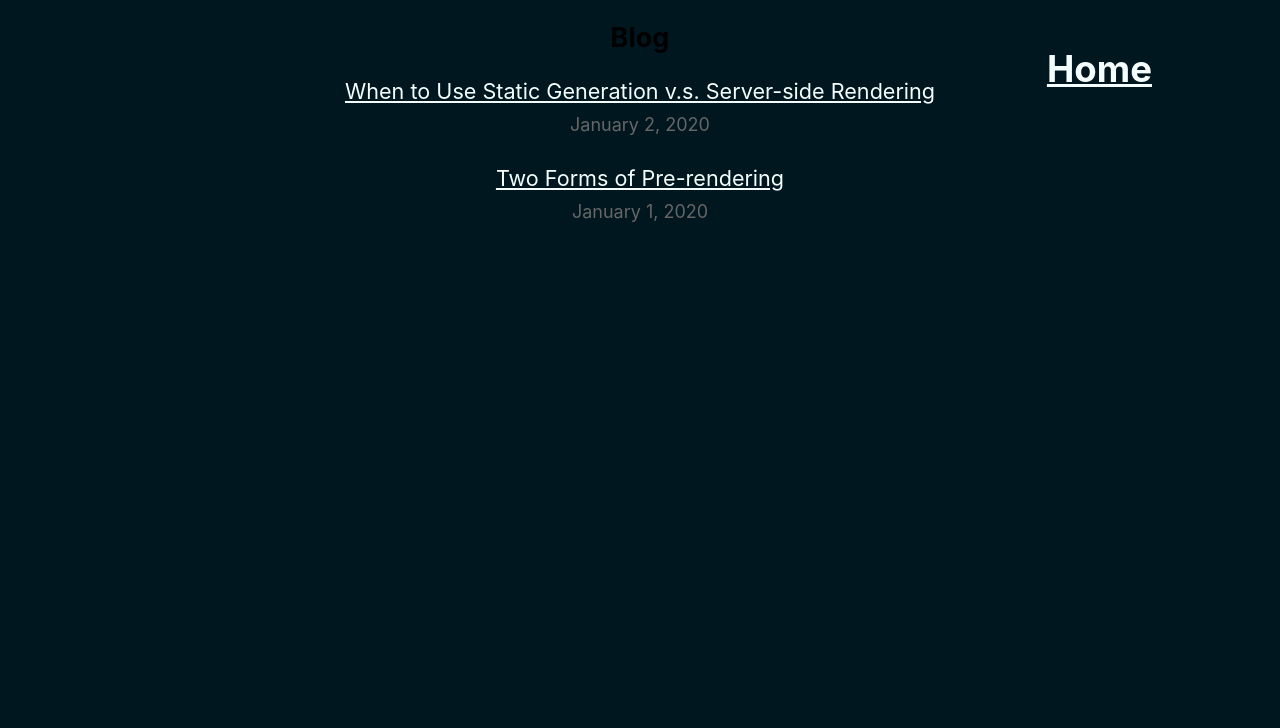
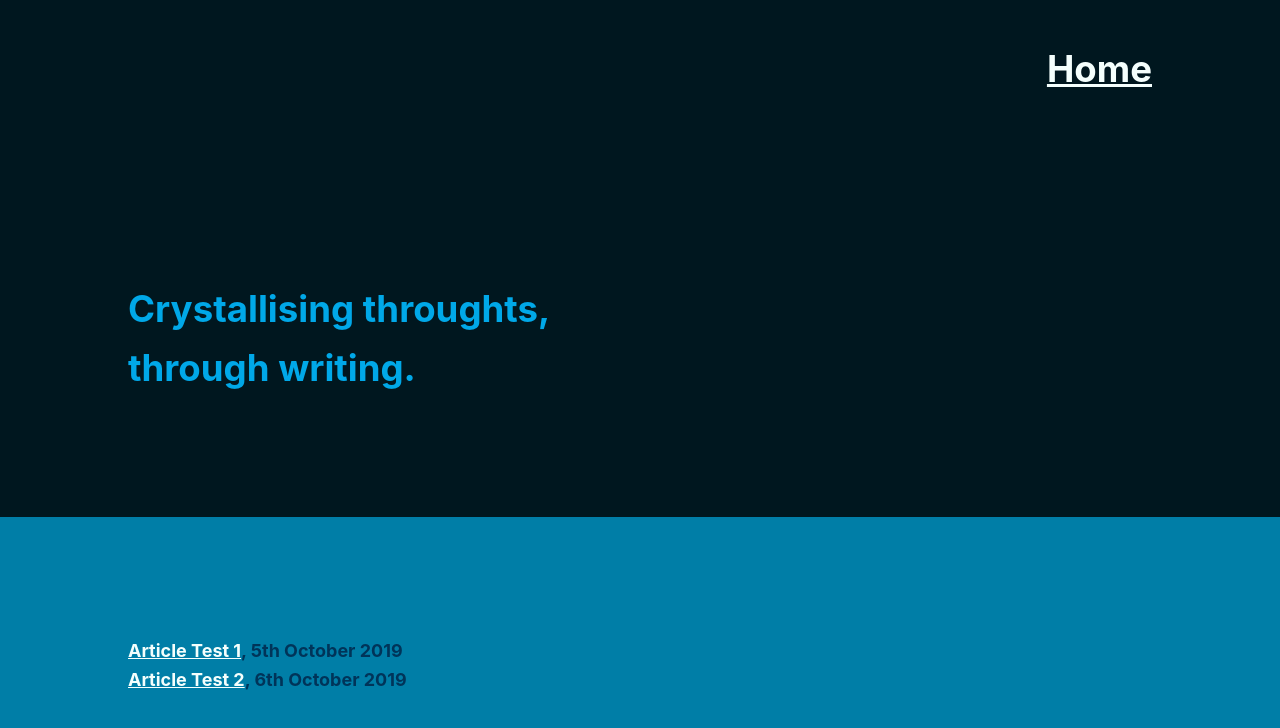
Before and after one commit to algaio/algaio.github.io, a Next.js app: page /blog in a window 1280 px wide. Shown: the top 728 px of the page. Built offline with nearby package versions, Linux system fonts and the light colour scheme.

Commit message:
FEAT : (blog) migrated the blog landing page from Gatsby
Fixed on issue on the posts template

```diff
--- /dev/null
+++ b/data/blogContent.json
@@ -0,0 +1,27 @@
+{
+  "title": "Segment data",
+  "content": [
+    {
+      "id": "segment-1",
+      "type": "indigo",
+      "text": ["Crystallising throughts,<br/>through writing."]
+    },
+    {
+      "id": "segment-1",
+      "type": "turquise",
+      "list": [
+        {
+          "href": "/article/?id=1",
+          "text": "Article Test 1",
+          "date": "5th October 2019"
+        },
+        {
+          "href": "/article/?id=2",
+          "text": "Article Test 2",
+          "date": "6th October 2019"
+        }
+      ],
+      "text": ["No available articles, <br/>but stay tuned!"]
+    }
+  ]
+}
--- a/pages/blog.tsx
+++ b/pages/blog.tsx
@@ -1,11 +1,22 @@
-import { GetStaticProps, GetStaticPaths } from "next";
+// Modules
 import Head from "next/head";
+import Link from "next/link";
+
+// Components
+import Date from "../components/Date";
 import Layout, { siteTitle } from "../components/Layout";
+import Segment from "../components/Segment";
+
+// Data
+import { getSortedPosts } from "../lib/posts";
+import { content } from "../data/blogContent.json";
+
+// TS
+import { Posts } from "../types/posts";
+import { GetStaticProps } from "next";
+
+// Styles
 import utilStyles from "../styles/utils.module.css";
-import { getSortedPosts } from "../lib/posts";
-import Link from "next/link";
-import Date from "../components/Date";
-import { Posts } from "../types/posts";
 
 export default function Blog({ allPosts }: { allPosts: Posts }) {
   return (
@@ -13,7 +24,12 @@ export default function Blog({ allPosts }: { allPosts: Posts }) {
       <Head>
         <title>{siteTitle}</title>
       </Head>
-      <section className={`${utilStyles.headingMd} ${utilStyles.padding1px}`}>
+      <section>
+        {content.map((segment: any) => (
+          <Segment data={segment} key={segment.id} />
+        ))}
+      </section>
+      {/* <section className={`${utilStyles.headingMd} ${utilStyles.padding1px}`}>
         <h2 className={utilStyles.headingLg}>Blog</h2>
         <ul className={utilStyles.list}>
           {allPosts.map(({ id, date, title }) => (
@@ -28,7 +44,7 @@ export default function Blog({ allPosts }: { allPosts: Posts }) {
             </li>
           ))}
         </ul>
-      </section>
+      </section> */}
     </Layout>
   );
 }
--- a/pages/posts/[id].tsx
+++ b/pages/posts/[id].tsx
@@ -4,9 +4,9 @@ import { getAllPostIds, getPost } from "../../lib/posts";
 import Head from "next/head";
 import Date from "../../components/Date";
 import utilStyles from "../../styles/utils.module.css";
-import { Post } from "../../types/posts";
+import * as PostTypes from "../../types/posts";
 
-export default function Post({ Post }: { Post: Post }) {
+export default function Post({ Post }: { Post: PostTypes.Post }) {
   return (
     <Layout home={false}>
       <Head>
```
